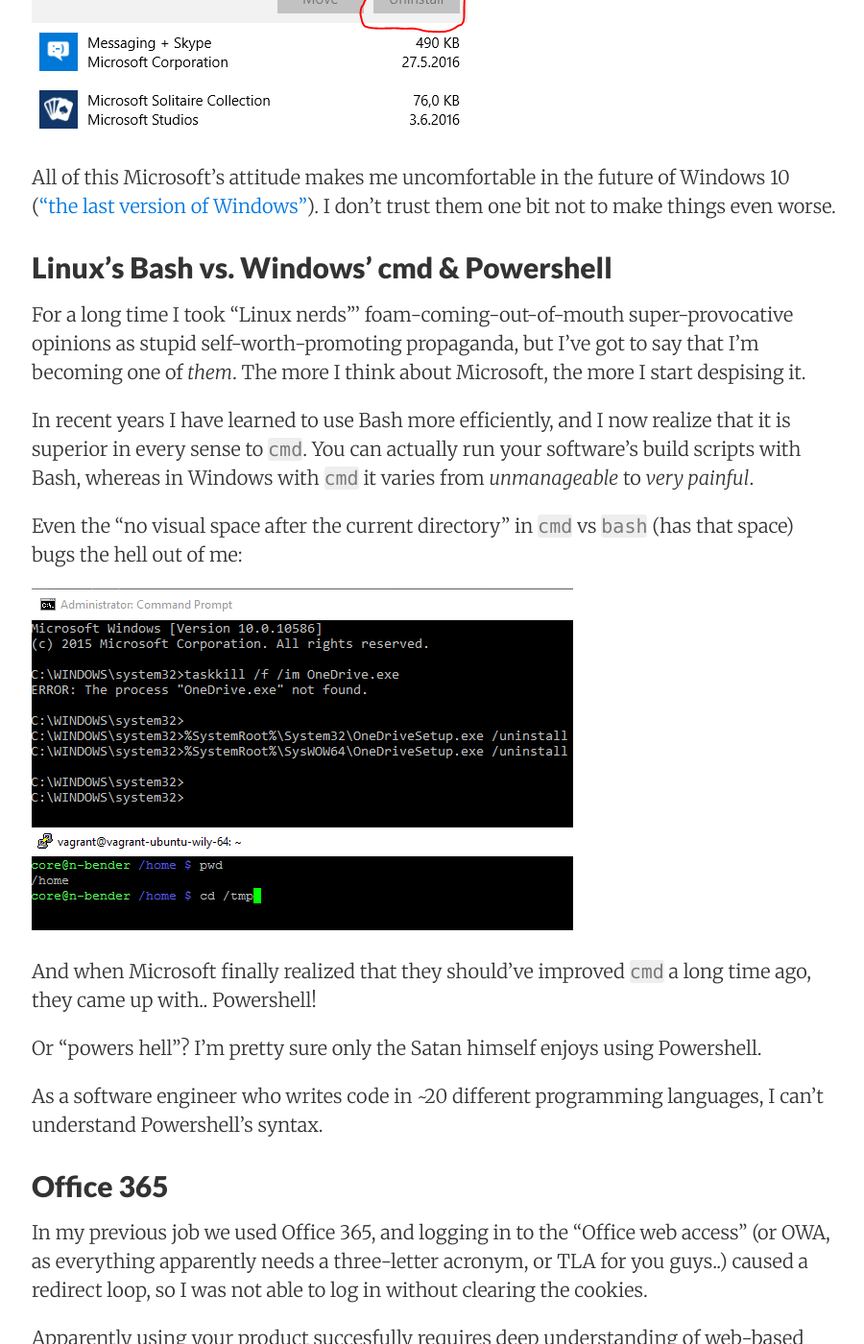
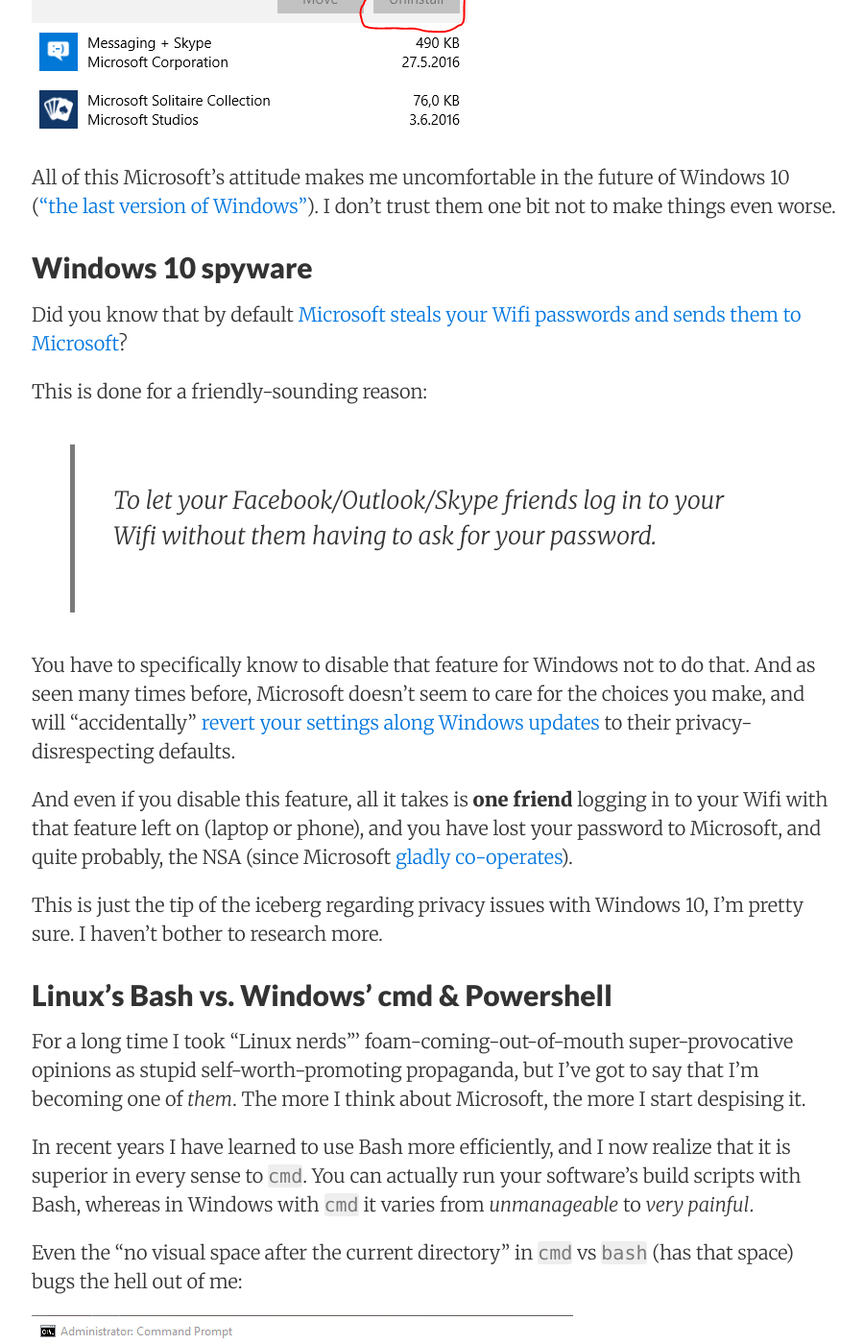
Before and after one commit to joonas-fi/joonas.fi, a Jekyll site: the page built from blog/_posts/2016/2016-06-23-microsoft-you-make-miserable-software.md, in a window 1280 px wide and 1400 px high, scrolled down 1590 px. Shown: the whole window at 96% size, without its empty margins (187-1087 px from the left). Built offline with Jekyll 4.4.1, drawn with Linux system fonts in a browser that asks for light colours; nearby versions of some CDN libraries; comment, search, counter and statistics services are not loaded; some of the changed text lies outside the part shown.

Commit message:
Add heading "Windows 10 spyware"

```diff
--- a/blog/_posts/2016/2016-06-23-microsoft-you-make-miserable-software.md
+++ b/blog/_posts/2016/2016-06-23-microsoft-you-make-miserable-software.md
@@ -25,8 +25,8 @@
 ![](/images/2016/06/23-onedrive-in-your-face.png)
 
 But Microsoft has chosen not to let me uninstall it. It is **not found** from `Add or remove programs`.
-There's an unofficial magic command for getting rid of
-[OneDrive](http://www.howtogeek.com/225973/how-to-disable-onedrive-and-remove-it-from-file-explorer-on-windows-10/),
+There's an unofficial magic command for
+[getting rid of OneDrive](http://www.howtogeek.com/225973/how-to-disable-onedrive-and-remove-it-from-file-explorer-on-windows-10/),
 but it did not work for me.
 
 "Fun" sidenote: there are some Microsoft-forced apps in `Add or remove programs`, but Microsoft just won't let you remove them:
@@ -36,6 +36,26 @@
 All of this Microsoft's attitude makes me uncomfortable in the future of Windows 10
 (["the last version of Windows"](http://www.theverge.com/2015/5/7/8568473/windows-10-last-version-of-windows)).
 I don't trust them one bit not to make things even worse.
+
+Windows 10 spyware
+------------------------------------------
+
+Did you know that by default
+[Microsoft steals your Wifi passwords and sends them to Microsoft](http://money.cnn.com/2015/07/30/technology/windows10-wifi-sense/)?
+
+This is done for a friendly-sounding reason:
+
+> To let your Facebook/Outlook/Skype friends log in to your Wifi without them having to ask for your password.
+
+You have to specifically know to disable that feature for Windows not to do that. And as seen many times before, Microsoft
+doesn't seem to care for the choices you make, and will "accidentally"
+[revert your settings along Windows updates](http://www.makeuseof.com/tag/5-settings-must-check-windows-10-fall-update/)
+to their privacy-disrespecting defaults.
+
+And even if you disable this feature, all it takes is **one friend** logging in to your Wifi with that feature left on (laptop or phone),
+and you have lost your password to Microsoft, and quite probably, the NSA (since Microsoft [gladly co-operates](http://techrights.org/wiki/index.php/Microsoft_and_the_NSA)).
+
+This is just the tip of the iceberg regarding privacy issues with Windows 10, I'm pretty sure. I haven't bother to research more.
 
 Linux's Bash vs. Windows' cmd & Powershell
 ------------------------------------------
```
